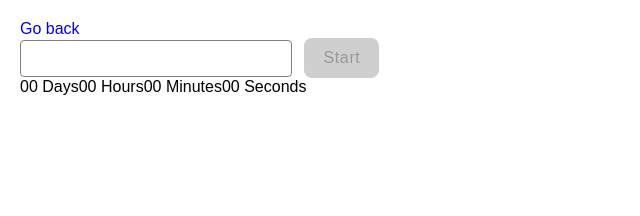
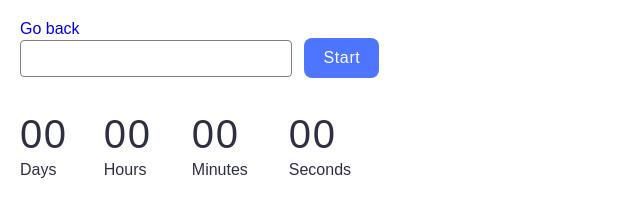
Before and after one commit to valentyna88/goit-js-hw-10, a website built with Vite: page src/1-timer.html in a window 1280 px wide. Shown: the whole page, without its empty margins (0-640 px from the left). Built offline with nearby package versions, Linux system fonts and the light colour scheme.

Commit message:
Update timer.css

```diff
--- a/src/css/timer.css
+++ b/src/css/timer.css
@@ -12,14 +12,40 @@ button[data-start] {
     padding: 8px 16px;
     width: 75px;
     height: 40px;
-    background-color: #cfcfcf;
+    background-color: #4e75ff;
     font-weight: 500;
     font-size: 16px;
     line-height: 1.50;
     letter-spacing: 0.04em;
+    color: #fff;
+}
+
+button[data-start]:disabled {
+    background-color: #cfcfcf;
     color: #989898;
+}
+
+button[data-start]:not(:disabled):hover {
+    background-color: #6c8cff;
 }
 
 .timer {
     display: flex;
+    justify-content: space-between;
+    gap: 24px;
+    width: 346px;
+    margin-top: 32px;
 }
+
+.value {
+    font-size: 40px;
+    line-height: 1.20;
+    letter-spacing: 0.04em;
+    color: #2e2f42;
+}
+
+.label {
+    font-size: 16px;
+    line-height: 1.50;
+    color: #2e2f42;
+}
```
